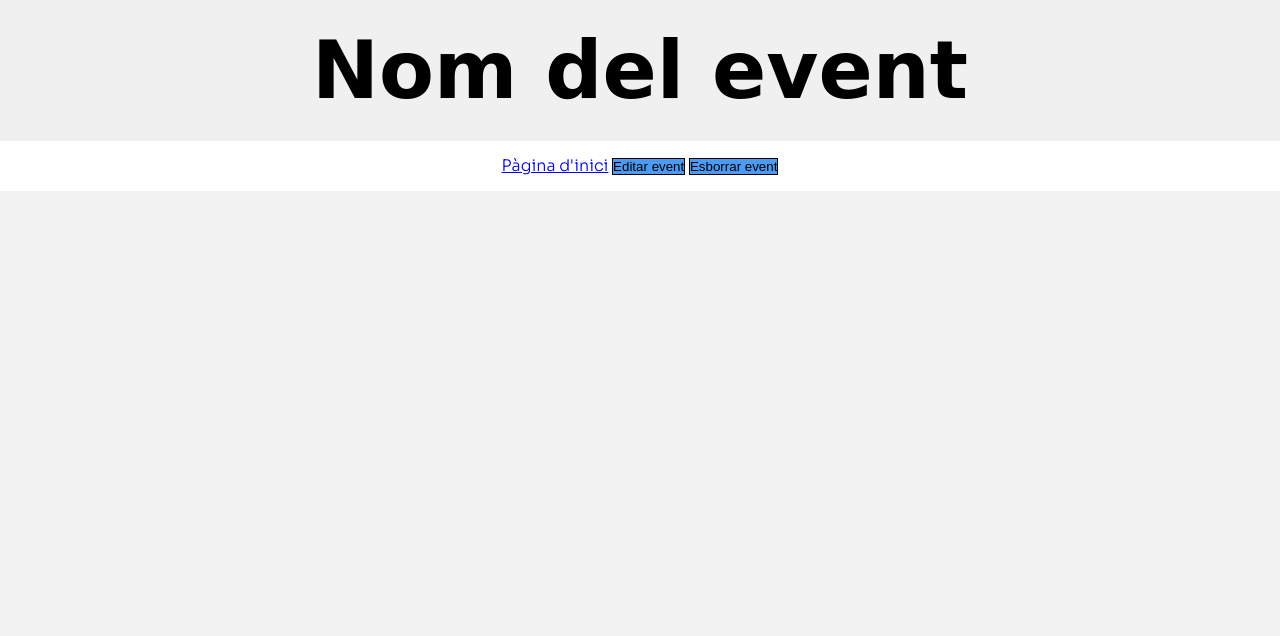
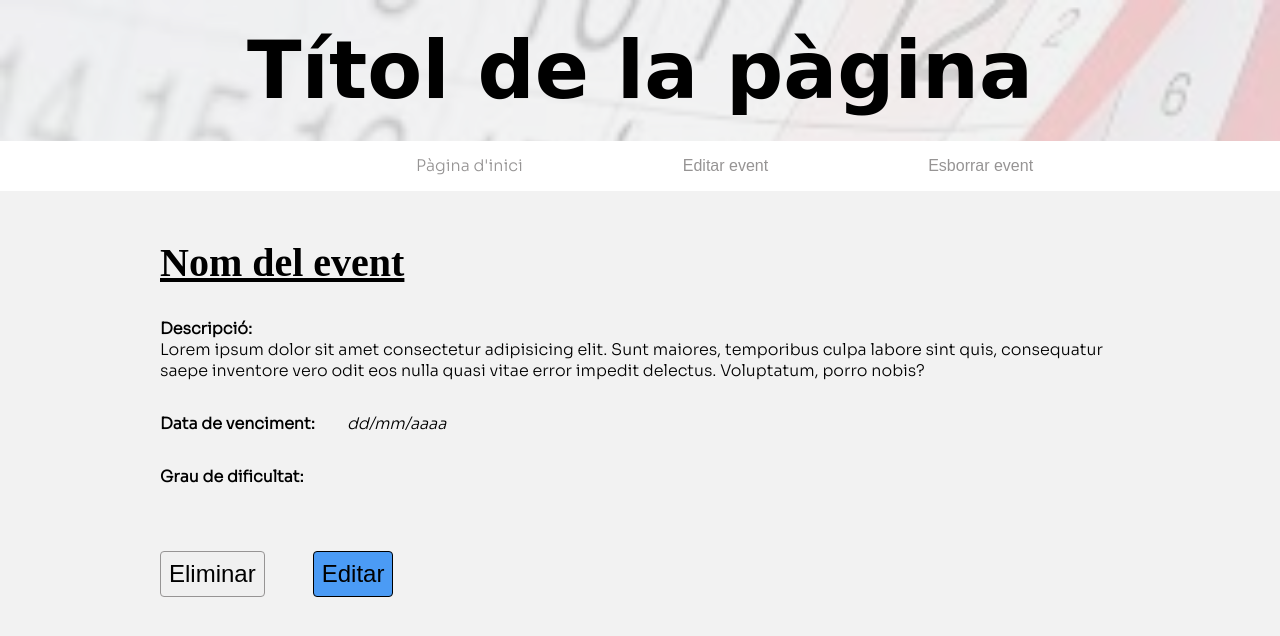
Before and after one commit to maxx61560/T.R.-project, a plain HTML site: page EventPage.html in a window 1280 px wide. Drawn offline with Linux system fonts and the light colour scheme; a web font is replaced by a local one.

Commit message:
15/10/23 (Background image & Problems solved)

```diff
--- a/EventPage.html
+++ b/EventPage.html
@@ -1,3 +1,4 @@
+<!-- Code made by Max Vilà Ruiz -->
 <!DOCTYPE html>
 <html lang="en">
 <head>
@@ -13,14 +14,48 @@
 
     <link rel="stylesheet" href="Style.css"> <!-- CSS document -->
 </head>
-<body>
-    <div class="titles">
-        <h1>Nom del event</h1>
-    </div>
-    <p class="description">
-        <a href="ContentPage.html">Pàgina d'inici</a>
-        <button>Editar event</button>
-        <button>Esborrar event</button>
-    </p>
+
+<body class="body">
+    <header class="header">
+        <div name="Background Header Imatge" class="header_backGroundImg">
+            <div class="titles">
+                <h1>Títol de la pàgina</h1>
+            </div>
+            <div class="description">
+                <nav class="nav_eventPage">
+                    <a class="nav_elem" href="ContentPage.html">Pàgina d'inici</a>
+                    <button class="nav_elem">Editar event</button>
+                    <button class="nav_elem">Esborrar event</button>
+                </nav>
+            </div>
+        </div>
+    </header>
+
+    <main>
+        <label class="label_eventPage">
+            <p class="elem_eventPage event_title">Nom del event</p>
+
+            <div name="Description" class="elem_eventPage">
+                <p class="event_contents">Descripció:</p>
+                <p>Lorem ipsum dolor sit amet consectetur adipisicing elit. Sunt maiores, temporibus culpa labore sint quis, consequatur saepe inventore vero odit eos nulla quasi vitae error impedit delectus. Voluptatum, porro nobis?</p>
+            </div>
+
+            <div name="Due Date" class="elem_eventPage elem_small">
+                <p class="event_contents">Data de venciment:</p>
+                <p class="event_date">dd/mm/aaaa</p>
+            </div>
+
+            <div name="Difficulty" class="elem_eventPage elem_small">
+                <p class="event_contents">Grau de dificultat:</p>
+                <!-- Here is suppose to be the color of the difficulty degree -->
+            </div>
+        </label>
+
+        <div name="Buttons" class="buttonGroup_eventPage">
+            <button class="button_delete_eventPage">Eliminar</button>
+            <button class="button button_edit">Editar</button>
+        </div>
+    </main>
+
 </body>
 </html>
--- a/Style.css
+++ b/Style.css
@@ -8,24 +8,43 @@
     padding: 0;
     box-sizing: border-box;
     }
-body{
-    background-color: var(--background-color);
-}
 :root{
     --gray: rgb(150, 148, 148);
     --blue: rgb(75, 155, 245);
     --border-input: rgba(196, 193, 193, 0.9);
     --background-color: rgba(240, 240, 240, 0.850);
+    --background-color_Header: rgba(240, 240, 240, 0.8);
+    --background-color_mainImg: rgba(240, 240, 240, 0.475);
     --primary-font: 'Sora', sans-serif;
 }
 
 
 
-/* IMAGES: */
+/* BACKGROUNDS & IMAGES: */
 
+/* Global Part: */
+.body{
+    background-color: var(--background-color);
+}
+.header{
+    background-image: url(../img/calendar-background.jpeg); /* Add background-header img */
+    background-size: cover;
+    position: relative;
+}
+.header_backGroundImg{
+    background-color: var(--background-color_Header);
+}
 /* Start Page: */
-.img_background{
-    width: 90rem;
+.body_startPage{
+    background-image: url(../img/calendar-background.jpeg);
+    background-size: cover;
+    position: relative;
+}
+.header_startPage{
+    background-color: var(--background-color_Header);
+}
+.main_startPage{
+    background-color: var(--background-color_mainImg);
 }
 /* Content Page: */
 .img_buttonGroup_event{
@@ -51,19 +70,36 @@ h2{
     color: var(--gray);
 }
 p{
-    text-align: center;
     font-family: var(--primary-font);
 }
 .titles{
-    background-color: var(--background-color);
     padding-bottom: 1.5rem;
     padding-top: 1.5rem;
     font-family: 'Patua One', cursive;
 }
 .description{
+    text-align: center;
     padding-bottom: .9rem;
     padding-top: .9rem;
     background-color: white;
+}
+/* Content Page: */
+.event_name{
+    font-weight: 800;
+}
+.event_date{
+    font-style: oblique;
+}
+/* Event Page: */
+.event_contents{
+    font-weight: 600;
+    margin-right: 2rem;
+}
+.event_title{
+    font-family: none;
+    font-weight: 600;
+    font-size: 2.5rem;
+    text-decoration: underline;
 }
 
 
@@ -91,12 +127,13 @@ p{
 .aGroup_startPage{
     display: grid;
     justify-content: center;
-    margin-top: 9rem;
+    padding-top: 9rem;
+    padding-bottom: 10rem;
+    gap: .75rem;
 }
 .a_startPage{
     font-size: 1.5rem;
     padding: 1.25rem 6rem;
-    margin-top: .75rem;
     text-decoration: none;
     border-radius: 1.25rem;
     color: black;
@@ -105,8 +142,8 @@ p{
     font-family: var(--primary-font);
 }
 .a_startPage:hover{
+    transition: .25s;
     scale: 1.1;
-    transition: .25s;
     background-color: var(--blue);
     border: solid 2px black;
 }
@@ -116,8 +153,26 @@ p{
     color: var(--blue);
 }
 .a_seeMore_contentPage:hover{
-    transition: 0.3s;
     text-decoration: underline;
+}
+/* Event Page: */
+.nav_eventPage{
+    display: flex;
+    font-family: var(--primary-font);
+    margin-left: 26rem;
+    gap: 10rem;
+}
+.nav_elem{
+    font-size: 1rem;
+    border: none;
+    text-decoration: none;
+    cursor: pointer;
+    background-color: white;
+    color: var(--gray);
+}
+.nav_elem:hover{
+    color: var(--blue);
+    font-weight: 600;
 }
 
 
@@ -145,9 +200,13 @@ input::placeholder{
 /* BUTTONS: */
 
 /* Global: */
-button{
+.button{
     background-color: var(--blue);
     border: solid 1px black;
+}
+.button:hover{
+    transition: 0.05s;
+    border: solid 2px black;
     cursor: pointer;
 }
 /* Log in and Register: */
@@ -155,19 +214,46 @@ button{
     font-size: 2rem;
     padding: 0.5rem;
 }
-.button_LogReg:hover{
+/* Content Page: */
+.buttonGroup_contentPage{
+    margin-right: 3rem
+}
+.button_done{
+    border: solid 2px var(--background-color);
+}
+.button_delete_contentPage{
+    border: none;
+}
+/* Event Page: */
+.buttonGroup_eventPage{
+    display: flex;
+    margin-left: 10rem;
+    margin-top: 4rem;
+    font-family: var(--primary-font);
+    gap: 3rem;
+}
+.button_edit{
+    font-size: 1.5rem;
+    padding: 0.5rem;
+    border-radius: .25rem;
+}
+.button_delete_eventPage{
+    font-size: 1.5rem;
+    padding: 0.5rem;
+    background-color: var(--background-color);
+    border: solid 1px var(--gray);
+    border-radius: .25rem;
+}
+.button_delete_eventPage:hover{
     transition: 0.05s;
-    border: solid 2px black;
-}
-/* Content Page: */
-.buttonGroup_eventContentPage{
-    border: none;
-    margin-right: 3rem
+    border: solid 2px var(--gray);
+    cursor: pointer;
 }
 
 
 
 /* LABELS: */
+
 /* Content Page: */
 .label_eventContentPage{
     display: flex;
@@ -191,9 +277,17 @@ button{
     border: solid 2px black;
     background-color: red;
 }
-.event_name{
-    font-weight: 800;
+/* Event Page: */
+.label_eventPage{
+    display: block;
+    margin-top: 3rem;
+    margin-left: 10rem;
+    margin-right: 10rem;
+    font-family: var(--primary-font);
 }
-.event_date{
-    font-style: oblique;
+.elem_eventPage{
+    margin-bottom: 2rem;
 }
+.elem_small{
+    display: flex;
+}
```
Also changed, not shown: ContentPage.html (+12 -6 lines), LogIn.html (+8 -2 lines), Register.html (+8 -2 lines), StartPage.html (+5 -3 lines), img/calendar-background.jpeg (added), img/calendar-transition.png (added), img/lupa-transition.jpeg (added), 3 other files.
